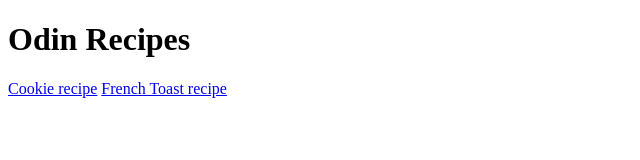
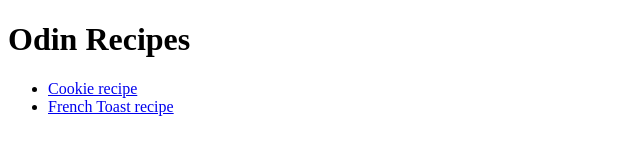
Before and after one commit to mika-elaa/odin-recipes, a plain HTML site: page index.html in a window 1280 px wide. Shown: the whole page, without its empty margins (0-640 px from the left). Drawn offline with Linux system fonts and the light colour scheme.

```diff
--- a/index.html
+++ b/index.html
@@ -13,7 +13,9 @@
 
     <h1>Odin Recipes</h1>
 
-    <a href="recipes/cookies.html">Cookie recipe</a>
-    <a href="recipes/french-toast.html">French Toast recipe</a>
+    <ul>
+    <li><a href="recipes/cookies.html">Cookie recipe</a></li>
+    <li><a href="recipes/french-toast.html">French Toast recipe</a></li>
+    </ul>
 </body>
 </html>
```
